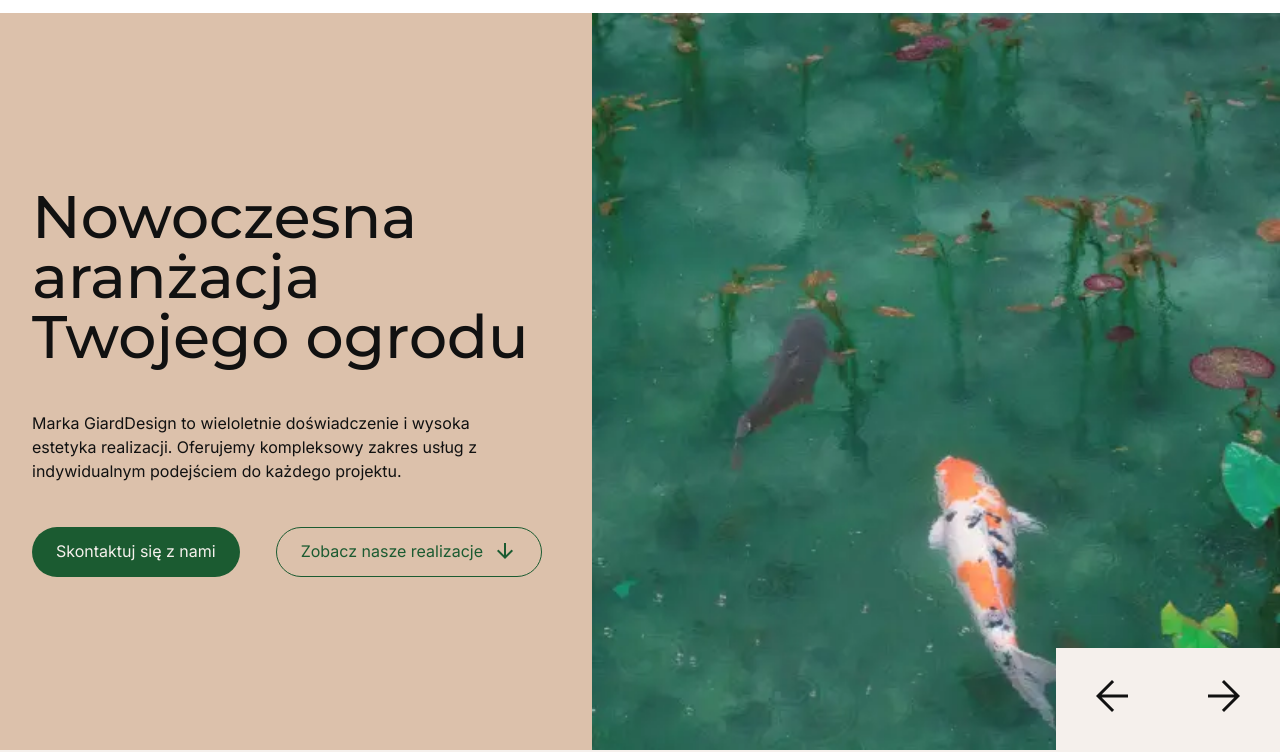
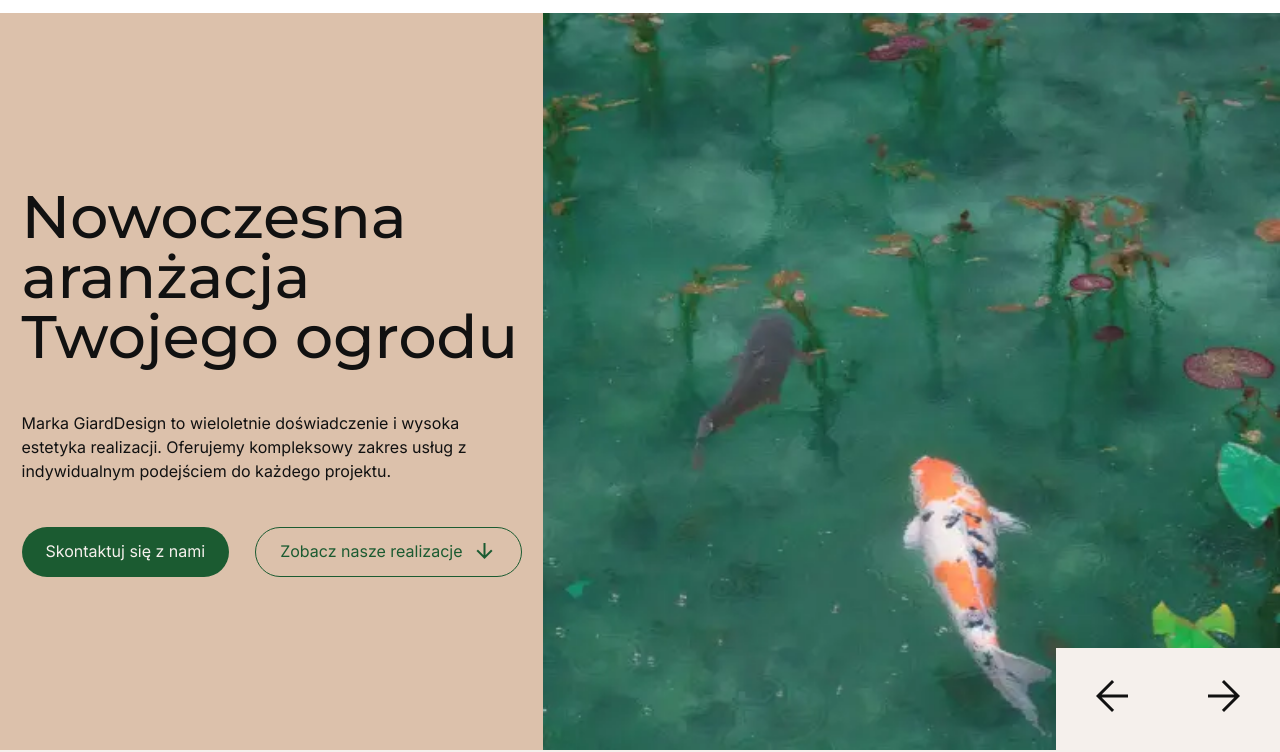
Before and after one commit to KamilaMatysiak/adRespect-rectruitmentTask, a website: page index.html in a window 1280 px wide. Shown: the part 59-811 px from the top of the page. Drawn offline with nearby package versions, Linux system fonts and the light colour scheme; a script that the page names is missing.

Commit message:
apply slider to whole section

```diff
--- a/index.html
+++ b/index.html
@@ -55,33 +55,62 @@
       </nav>
     </header>
 
-    <section class="section relative h-[737px] flex bg-beige md:flex-col items-center md:justify-center md:h-fit">
-        <div class="w-5/6 bg-beige m-auto max-w-[1440px] md:my-20 xl:z-20 xl:h-full xl:w-fit xl:mx-8 xl:flex xl:items-center">
-            <div class="max-w-[600px] lg:mt-20 lg:max-w-lg lg:mx-8 align-middle xl:mr-8">
-                <div class="max-w-[500px] lg:max-w-md fade">
-                    <h1 class="text-6xl font-medium font-heading lg:text-5xl">Nowoczesna aranżacja Twojego ogrodu </h1>
-                    <p class="text-base my-11 md:text-sm">Marka GiardDesign to wieloletnie doświadczenie i wysoka estetyka realizacji. Oferujemy kompleksowy zakres usług z indywidualnym podejściem do każdego projektu.</p>
+    <section class="section slider bg-beige">
+        <div class="slide">
+            <div class="slide-content">
+                <div class="slide-content__text fade">
+                    <h1 class="text-6xl font-medium font-heading">Nowoczesna aranżacja Twojego ogrodu </h1>
+                    <p class="text-base my-11">Marka GiardDesign to wieloletnie doświadczenie i wysoka estetyka realizacji. Oferujemy kompleksowy zakres usług z indywidualnym podejściem do każdego projektu.</p>
                 </div>
-                <div class="flex mt-7 lg:flex-wrap lg:gap-2 fade">
-                    <button class="button button--green mr-9">Skontaktuj się z nami</button>
+                <div class="slide-content__buttons fade">
+                    <button class="button button--green">Skontaktuj się z nami</button>
                     <button class="button button--outlined-green button--arrow-down">Zobacz nasze realizacje <span class="material-symbols-outlined">arrow_downward</span></button>
                 </div>
             </div>
-        </div>
 
-        <div class="absolute right-0 md:w-full md:static xl:z-0">
-            <div class="slider md:w-full md:h-auto md:aspect-square">
-                <img class="slider__img" src="assets/img/banner.webp"/>
-                <img class="slider__img" src="assets/img/about.webp"/>
-                <img class="slider__img" src="assets/img/mansonry-5.webp"/>
-                <div class="slider__buttons">
-                    <button class="slider__btn" onclick="prevSlide()"><span class="material-symbols-outlined">arrow_back</span></button>
-                    <button class="slider__btn" onclick="nextSlide()"><span class="material-symbols-outlined">arrow_forward</span></button>
-                </div>
+            <div class="banner">
+                <img class="banner__img" src="assets/img/banner.webp"/>
             </div>
         </div>
 
+        <div class="slide">
+            <div class="slide-content">
+                <div class="slide-content__text fade">
+                    <h1 class="text-6xl font-medium font-heading">Nowoczesna aranżacja Twojego ogrodu </h1>
+                    <p class="text-base my-11">Marka GiardDesign to wieloletnie doświadczenie i wysoka estetyka realizacji. Oferujemy kompleksowy zakres usług z indywidualnym podejściem do każdego projektu.</p>
+                </div>
+                <div class="slide-content__buttons fade">
+                    <button class="button button--green">Skontaktuj się z nami</button>
+                    <button class="button button--outlined-green button--arrow-down">Zobacz nasze realizacje <span class="material-symbols-outlined">arrow_downward</span></button>
+                </div>
+            </div>
 
+            <div class="banner">
+                <img class="banner__img" src="assets/img/about.webp"/>
+            </div>
+        </div>
+
+        <div class="slide">
+            <div class="slide-content">
+                <div class="slide-content__text fade">
+                    <h1 class="text-6xl font-medium font-heading">Nowoczesna aranżacja Twojego ogrodu </h1>
+                    <p class="text-base my-11">Marka GiardDesign to wieloletnie doświadczenie i wysoka estetyka realizacji. Oferujemy kompleksowy zakres usług z indywidualnym podejściem do każdego projektu.</p>
+                </div>
+                <div class="slide-content__buttons fade">
+                    <button class="button button--green">Skontaktuj się z nami</button>
+                    <button class="button button--outlined-green button--arrow-down">Zobacz nasze realizacje <span class="material-symbols-outlined">arrow_downward</span></button>
+                </div>
+            </div>
+
+            <div class="banner">
+                <img class="banner__img" src="assets/img/mansonry-5.webp"/>
+            </div>
+        </div>
+
+        <div class="slider__buttons">
+            <button class="slider__btn" onclick="prevSlide()"><span class="material-symbols-outlined">arrow_back</span></button>
+            <button class="slider__btn" onclick="nextSlide()"><span class="material-symbols-outlined">arrow_forward</span></button>
+        </div>
     </section>
 
     <section id="offer" class="section my-[120px]">
--- a/main.js
+++ b/main.js
@@ -84,18 +84,19 @@ function toggleMenu() {
 }
 
 // SLIDER //
-const sliderImg = document.getElementsByClassName("slider__img");
+const slides = document.querySelectorAll(".slide");
 var sliderIndex = 0;
 var slideInterval = setInterval(nextSlide,5000);
 
+
 function prevSlide() {
-  if(sliderIndex-1 < 0) sliderIndex = sliderImg.length-1;
+  if(sliderIndex-1 < 0) sliderIndex = slides.length-1;
   else sliderIndex--;
   showSlides(sliderIndex);
 }
 
 function nextSlide() {
-  if(sliderIndex < sliderImg.length - 1) sliderIndex++;
+  if(sliderIndex < slides.length - 1) sliderIndex++;
   else sliderIndex=0;
   showSlides(sliderIndex);
 }
@@ -103,11 +104,16 @@ function nextSlide() {
 
 function showSlides(index) {
   clearInterval(slideInterval);
-  for(var i=0; i<sliderImg.length; i++) {
-    sliderImg[i].style.left = '100%'
+
+  for(let i=0; i< slides.length; i++) {
+    if(i>index) slides[i].style.left = "100%";
+    if(i<index) slides[i].style.left = "-100%";
+    slides[i].style.zIndex="-1";
   }
 
-  sliderImg[index].style.left = "0";
+  slides[index].style.left = '0';
+  slides[index].style.zIndex = '999';
+
 
   slideInterval = setInterval(nextSlide,10000);
 }
--- a/styles/gallery.css
+++ b/styles/gallery.css
@@ -98,7 +98,7 @@
 /* SLIDER */
 
 .slider {
-    width: 688px;
+    width: 100vw;
     height: 737px;
     overflow: hidden;
     position: relative;
@@ -168,3 +168,49 @@
         font-size: 24px;
     }
 }
+
+.slide {
+    position: absolute;
+    left: 0;
+    top:0;
+    transition: 2s cubic-bezier(0.25, 0.46, 0.45, 0.94);
+    height: 737px;
+    width: 100vw;
+    display: flex;
+    justify-content: space-between;
+    align-items: center;
+    z-index: 9;
+    background: var(--beige);
+}
+
+.slide-content {
+    width: 5/6;
+    background: var(--beige);
+    max-width: 1440px;
+    margin: auto;
+}
+
+.slide-content .slide-content__text {
+    max-width: 500px;
+}
+
+.slide-content .slide-content__buttons {
+    display: flex;
+    justify-content: space-between;
+    max-width: 500px;
+}
+
+.banner {
+    position: relative;
+    height: 737px;
+    aspect-ratio: 1/1;
+}
+
+.banner .banner__img {
+    position: absolute;
+    top: 0;
+    right: 0;
+    z-index: 999;
+    height: 100%;
+    width: 100%;
+}
```
Also changed, not shown: dist/style.css.
